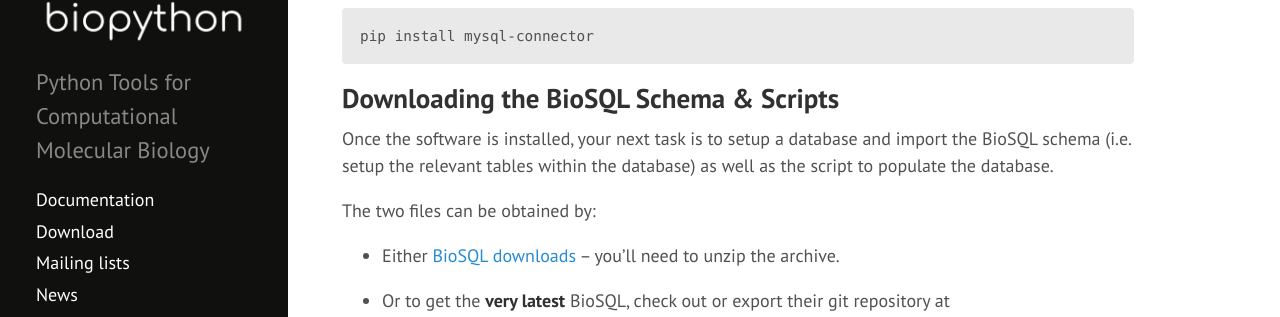
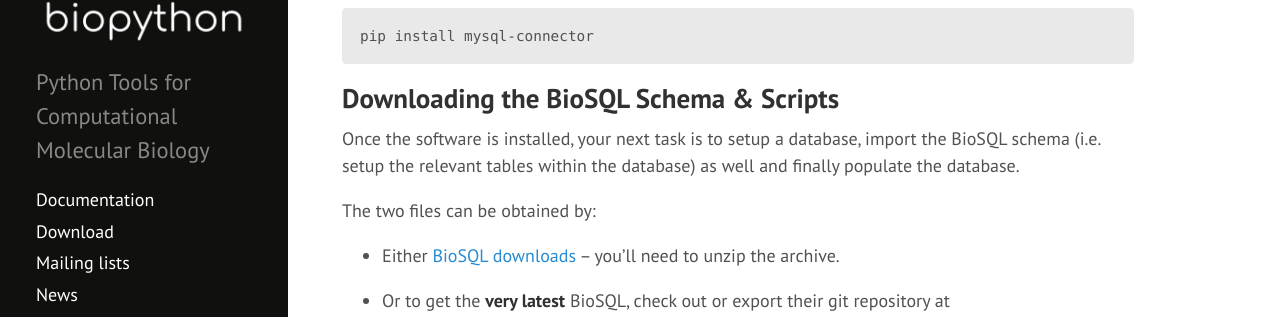
Before and after one commit to biopython/biopython.github.io, a Jekyll site: the page built from wiki/BioSQL.md, in a window 1280 px wide and 900 px high, scrolled down 1273 px. Shown: the part 133-450 px from the top of the window. Built offline with Jekyll 4.4.1, drawn with Linux system fonts in a browser that asks for light colours.

Commit message:
better English

```diff
--- a/wiki/BioSQL.md
+++ b/wiki/BioSQL.md
@@ -75,9 +75,9 @@ pip install mysql-connector
 Downloading the BioSQL Schema & Scripts
 ---------------------------------------
 
-Once the software is installed, your next task is to setup a database
-and import the BioSQL schema (i.e. setup the relevant tables within the
-database) as well as the script to populate the database.
+Once the software is installed, your next task is to setup a database,
+import the BioSQL schema (i.e. setup the relevant tables within the
+database) as well and finally populate the database.
 
 The two files can be obtained by:
 
```
